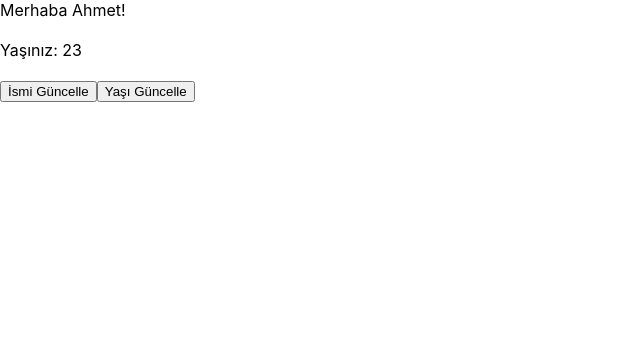
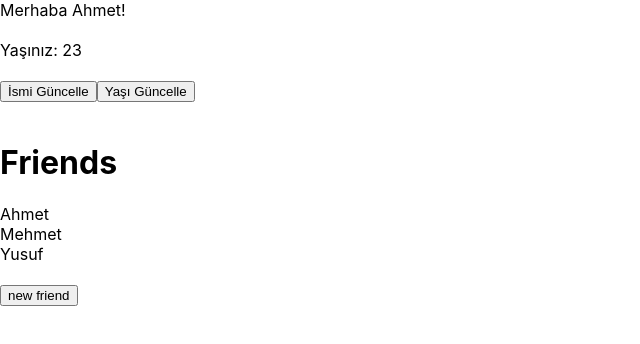
Before and after one commit to ismailgok/FirstReactAppPatika, a React (Create React App) app: page / in a window 1280 px wide. Shown: the top 344 px of the page, without its empty margins (0-640 px from the left). Built offline with nearby package versions, Linux system fonts and the light colour scheme.

Commit message:
State lerde Array Kullanımı

```diff
--- a/src/App.js
+++ b/src/App.js
@@ -4,7 +4,9 @@ import { useState } from 'react';
 function App(){
 
     const [name,setName] = useState("Ahmet");
-    const [age, setAge] = useState(23)
+    const [age, setAge] = useState(23);
+    const [friends, setFriends] = useState(["Ahmet","Mehmet","Yusuf"]);
+
 
     return(
 
@@ -17,6 +19,21 @@ function App(){
         <button onClick={() => setName("İsmail")}>İsmi Güncelle</button>
 
         <button onClick={() => setAge(25)}>Yaşı Güncelle</button>
+
+        <br/>
+        <br/>
+        <h1>Friends</h1>
+
+        {
+            friends.map((friend,index) => <div key={index}> {friend} </div>)
+
+        }
+
+        <br />
+
+        <button onClick={() => setFriends([...friends,"Ayşe"])}>new friend</button>
+
+
        </div>
 
 
```
